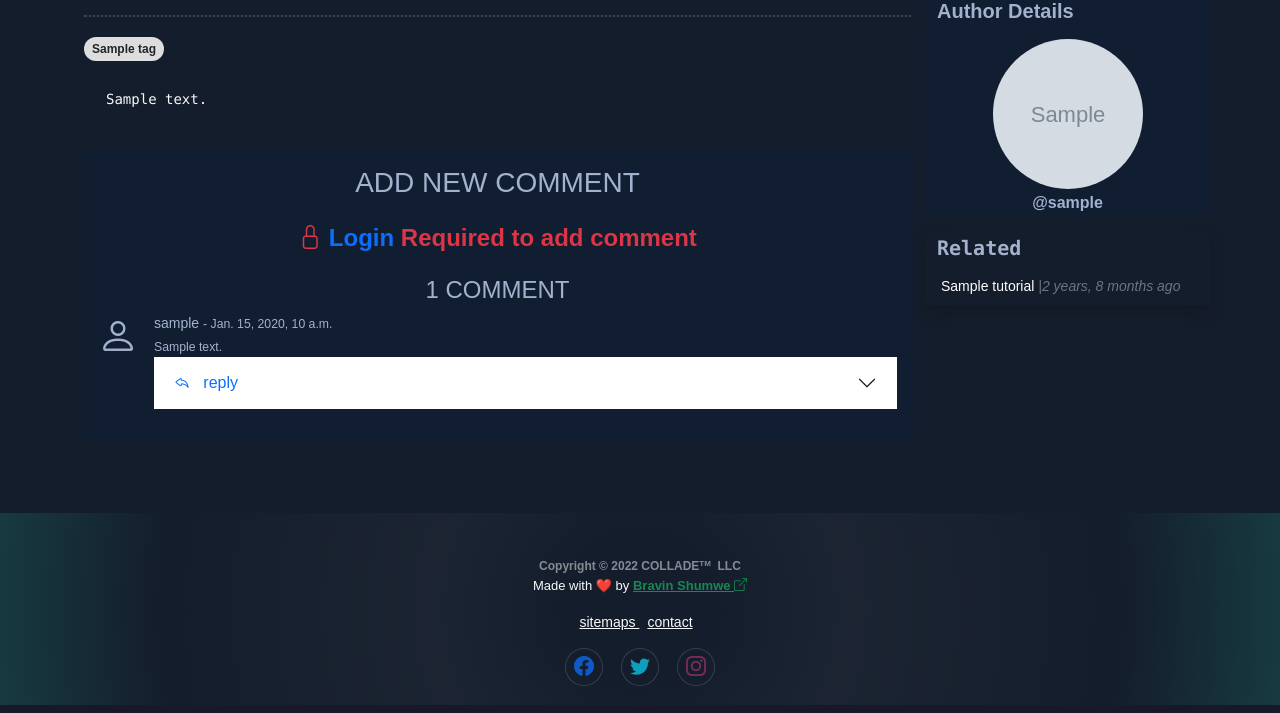
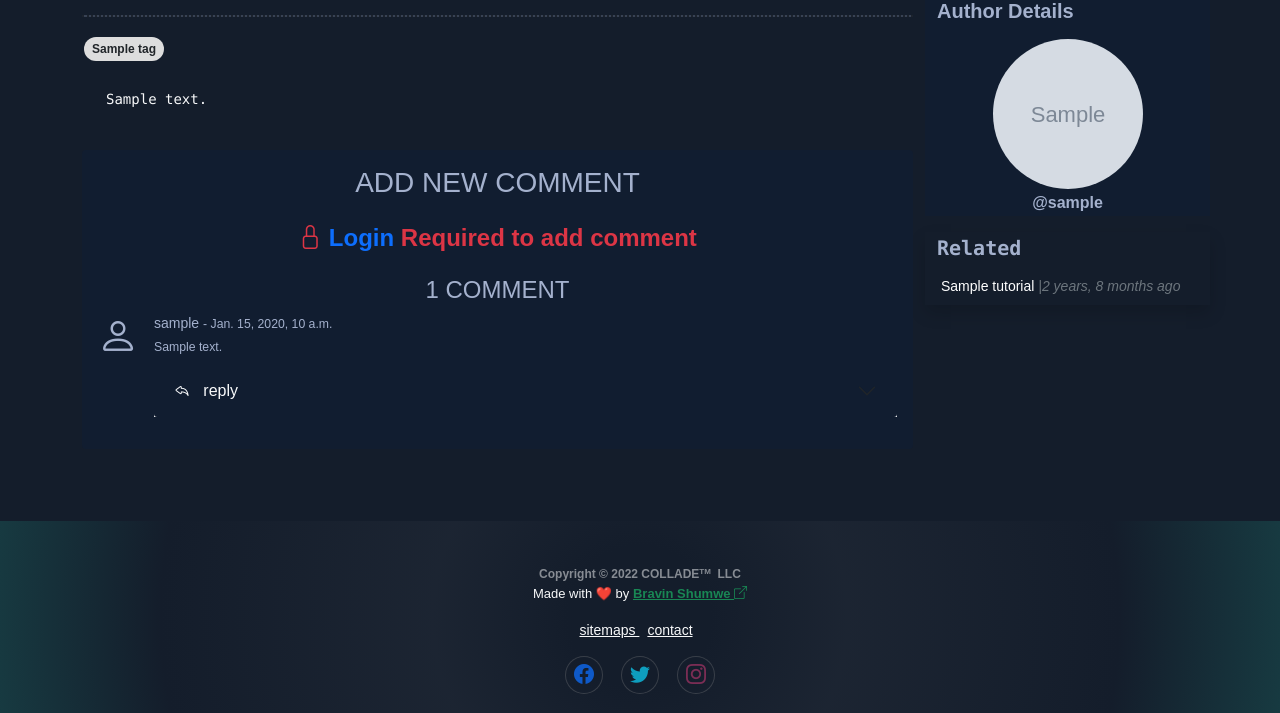
Before and after one commit to shumwe/collade, a Django app: template tutorials/templates/tutorials/tutorial_detail.html in a window 1280 px wide. Shown: the part 149-862 px from the top of the page. Run offline with Django 4.2, Linux system fonts and the light colour scheme; tables that the repository leaves empty hold one stand-in row (values such as "Sample post"); the template is opened without the code that fills it: values that come from a table or form of the project are taken from there, most other values are stand-ins (such as "Sample title", 1, 10 or a date in 2020); grey boxes marked "Sample" are stand-in pictures; some libraries are stand-ins or nearby versions.

Commit message:
minor design updates in comments

```diff
--- a/tutorials/templates/tutorials/includes/comments.html
+++ b/tutorials/templates/tutorials/includes/comments.html
@@ -39,14 +39,14 @@
                     </div>
                     <p class="small mb-0">{{comment.message}}</p>
                     <!-- reply accordion -->
-                    <div class="accordion accordion-flush" id="accordionFlushReply">
+                    <div class="accordion accordion-flush mt-2" id="accordionFlushReply">
                         <div class="accordion-item">
                             <h3 class="accordion-header" id="flush-heading{{comment.pk}}">
-                                <button class="accordion-button collapsed text-primary" type="button" data-bs-toggle="collapse" data-bs-target="#flush-collapse-{{comment.pk}}" aria-expanded="false" aria-controls="flush-collapse-{{comment.pk}}">
+                                <button class="accordion-button collapsed text-light bg-body-light" type="button" data-bs-toggle="collapse" data-bs-target="#flush-collapse-{{comment.pk}}" aria-expanded="false" aria-controls="flush-collapse-{{comment.pk}}">
                                     <em class="bi bi-reply"> </em> &nbsp;&nbsp; reply
                                 </button>
                             </h3>
-                            <div id="flush-collapse-{{comment.pk}}" class="accordion-collapse collapse" aria-labelledby="flush-heading{{comment.pk}}" data-bs-parent="#accordionFlushReply">
+                            <div id="flush-collapse-{{comment.pk}}" class="accordion-collapse collapse bg-body-light" aria-labelledby="flush-heading{{comment.pk}}" data-bs-parent="#accordionFlushReply">
                                 <div class="accordion-body">
                                     {% if user.is_authenticated %}
                                     <form method="POST" id="main_form" class="comment_form">
@@ -84,7 +84,7 @@
                     <div class="d-flex justify-content-between align-items-center">
                         <p class="mb-1">{{reply.user.username}} <span class="small"> - {{reply.created}}</span></p>
                     </div>
-                    <p class="mb-1">{{reply.user.username}}</p>
+                    <p class="mb-1">{{reply.message}}</p>
                 </div>
             </div>
             {% endfor %}
```
